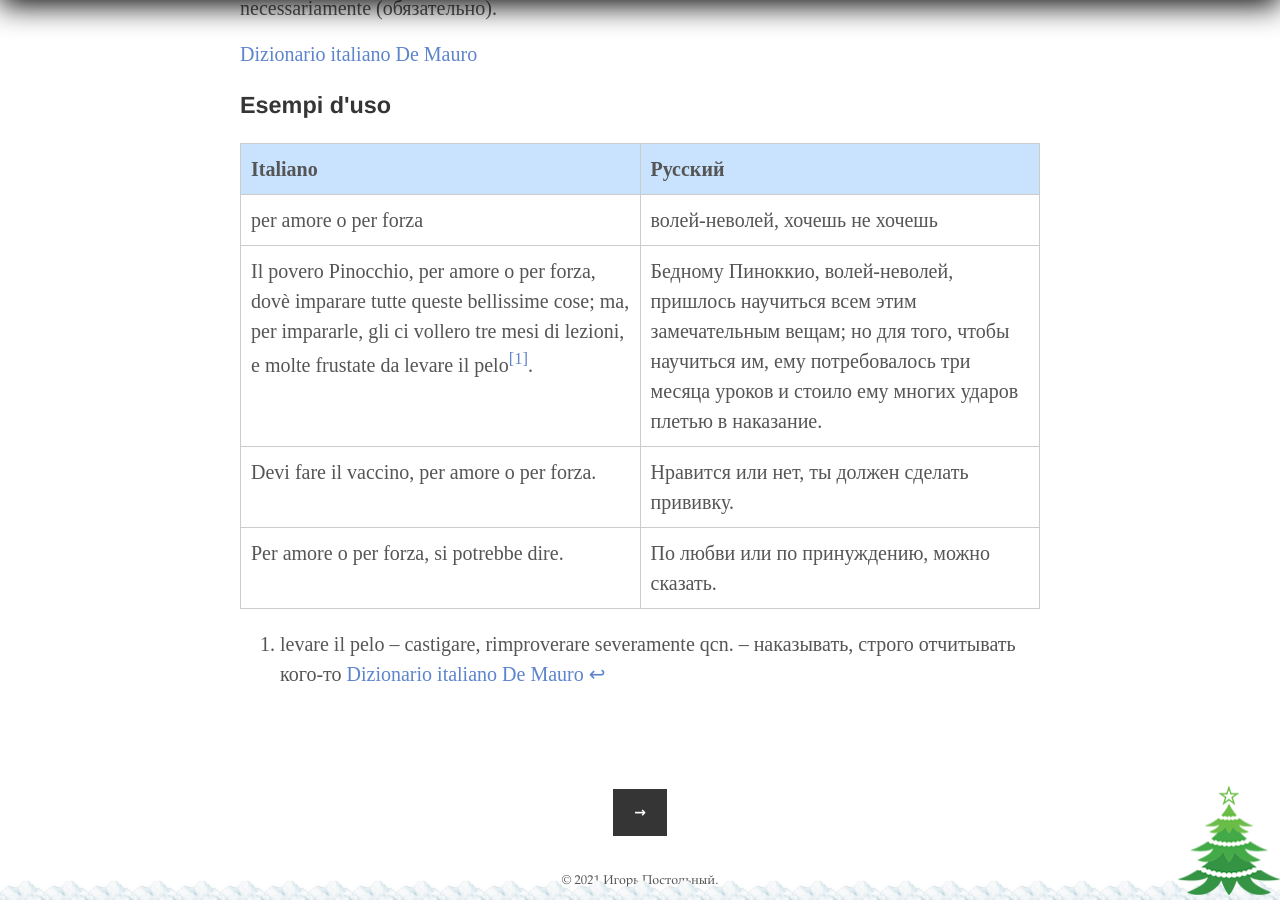
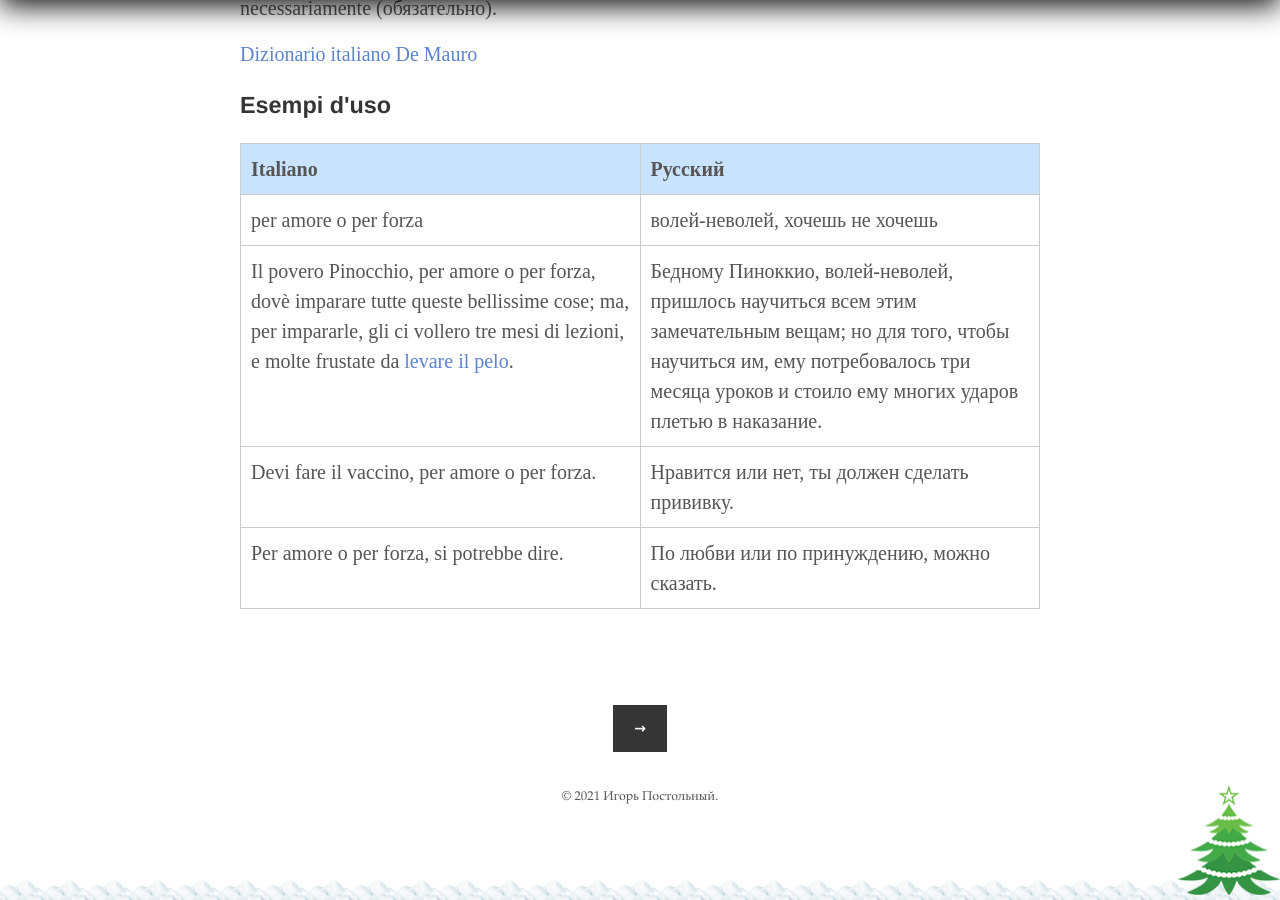
Before and after one commit to postolny/postolny.github.io, a Jekyll site: the page built from _posts/2021-05-15-per-amore-o-per-forza.md, in a window 1280 px wide and 900 px high, scrolled down 757 px. Built offline with Jekyll 4.4.1, drawn with Linux system fonts in a browser that asks for light colours.

Commit message:
Add files via upload

```diff
--- a/_posts/2021-05-15-per-amore-o-per-forza.md
+++ b/_posts/2021-05-15-per-amore-o-per-forza.md
@@ -21,8 +21,6 @@ necessariamente (обязательно).
 | Italiano | Русский |
 |----------|---------|
 |per amore o per forza|волей-неволей, хочешь не хочешь|
-|Il povero Pinocchio, per amore o per forza, dovè imparare tutte queste bellissime cose; ma, per impararle, gli ci vollero tre mesi di lezioni, e molte frustate da levare il pelo[^1].|Бедному Пиноккио, волей-неволей, пришлось научиться всем этим замечательным вещам; но для того, чтобы научиться им, ему потребовалось три месяца уроков и стоило ему многих ударов плетью в наказание.|
+|Il povero Pinocchio, per amore o per forza, dovè imparare tutte queste bellissime cose; ma, per impararle, gli ci vollero tre mesi di lezioni, e molte frustate da [levare il pelo]({{ site.baseurl }}/2021-05-15/levare-il-pelo).|Бедному Пиноккио, волей-неволей, пришлось научиться всем этим замечательным вещам; но для того, чтобы научиться им, ему потребовалось три месяца уроков и стоило ему многих ударов плетью в наказание.|
 |Devi fare il vaccino, per amore o per forza.|Нравится или нет, ты должен сделать прививку.|
 |Per amore o per forza, si potrebbe dire.|По любви или по принуждению, можно сказать.|
-
-[^1]: levare il pelo – castigare, rimproverare severamente qcn. – наказывать, строго отчитывать кого-то [Dizionario italiano De Mauro](https://dizionario.internazionale.it/parola/levare-il-pelo)
```
Also changed, not shown: _posts/2021-05-15-levare-il-pelo.md (added, +41 -0 lines).
